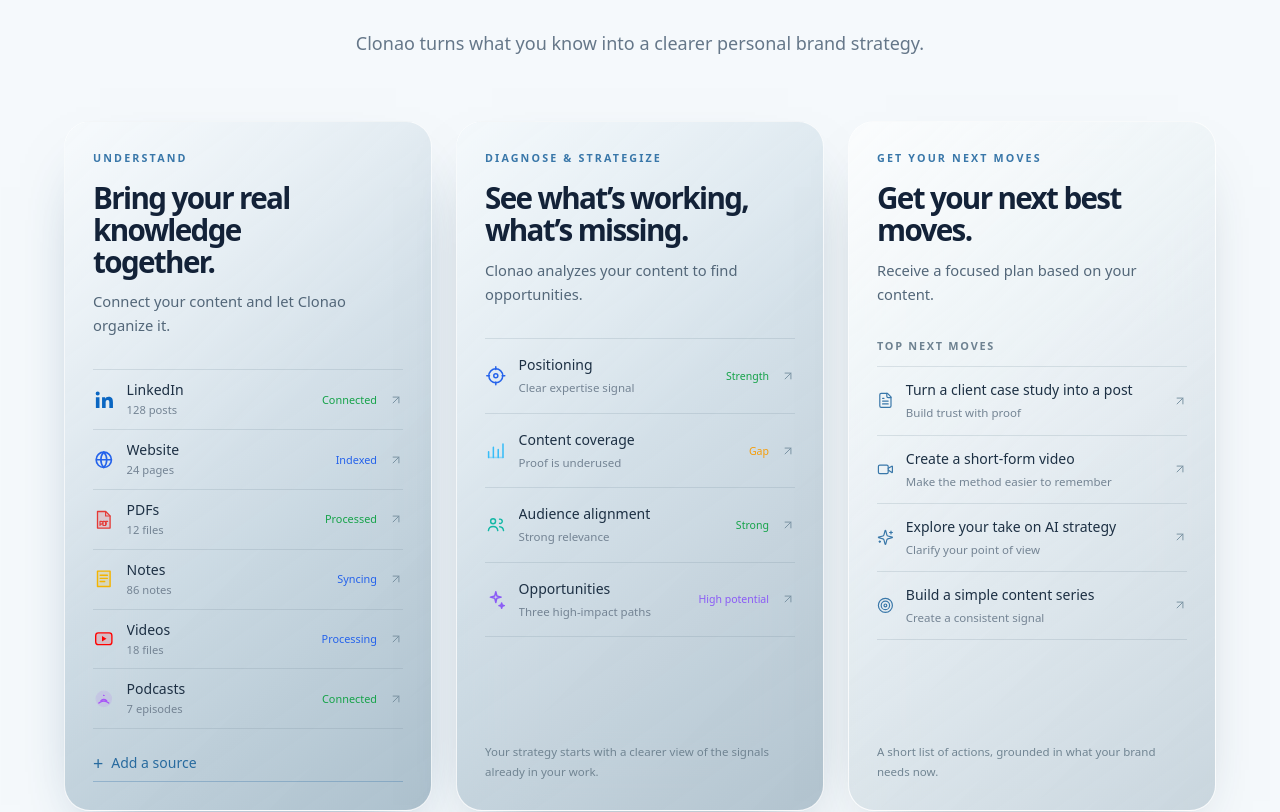
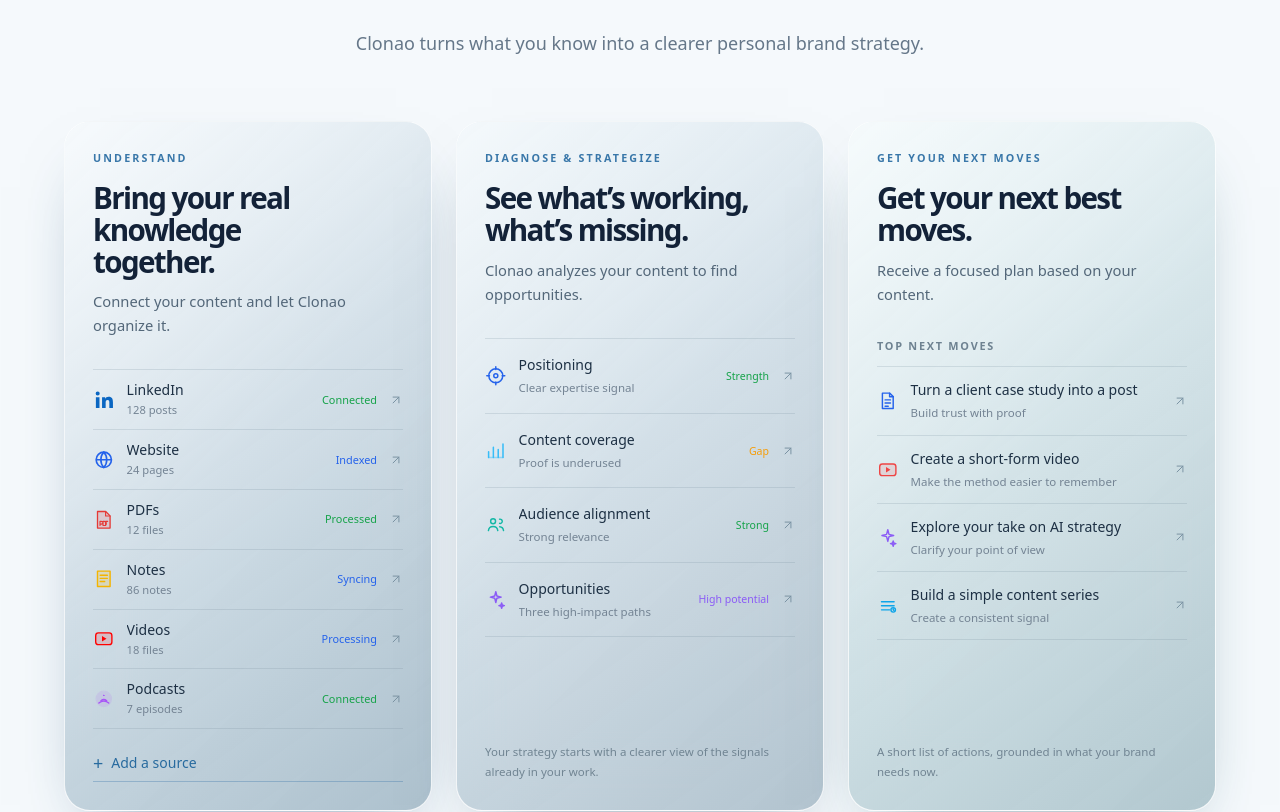
Before and after one commit to veokleo-create07/linkeldn.tool.100k, a Next.js app: page / in a window 1280 px wide. Shown: the part 2913-3725 px from the top of the page. Built offline with nearby package versions, Linux system fonts and the light colour scheme.

Commit message:
refine: add recommendation engine visual treatment

```diff
--- a/src/components/marketing/intelligence-loop.tsx
+++ b/src/components/marketing/intelligence-loop.tsx
@@ -1,10 +1,5 @@
 import {
   ArrowUpRight,
-  FileText,
-  Sparkles,
-  StickyNote,
-  Target,
-  Video,
 } from "lucide-react";
 
 type SourceKind = "linkedin" | "website" | "pdf" | "notes" | "video" | "podcast";
@@ -26,10 +21,10 @@
 ] as const;
 
 const recommendations = [
-  { title: "Turn a client case study into a post", detail: "Build trust with proof", icon: FileText },
-  { title: "Create a short-form video", detail: "Make the method easier to remember", icon: Video },
-  { title: "Explore your take on AI strategy", detail: "Clarify your point of view", icon: Sparkles },
-  { title: "Build a simple content series", detail: "Create a consistent signal", icon: Target },
+  { title: "Turn a client case study into a post", detail: "Build trust with proof", kind: "document", color: "#2563EB" },
+  { title: "Create a short-form video", detail: "Make the method easier to remember", kind: "video", color: "#EF4444" },
+  { title: "Explore your take on AI strategy", detail: "Clarify your point of view", kind: "insight", color: "#8B5CF6" },
+  { title: "Build a simple content series", detail: "Create a consistent signal", kind: "series", color: "#0EA5E9" },
 ] as const;
 
 function CardShell({
@@ -45,12 +40,14 @@
   description: string;
   children: React.ReactNode;
   footer?: React.ReactNode;
-  surface?: "default" | "understand" | "diagnose";
+  surface?: "default" | "understand" | "diagnose" | "recommend";
 }) {
   const surfaceClass = surface === "understand"
     ? "bg-[linear-gradient(145deg,rgba(230,240,247,0.96),rgba(169,190,204,0.86))] shadow-[0_30px_66px_-36px_rgba(20,65,103,0.6)]"
     : surface === "diagnose"
       ? "bg-[linear-gradient(145deg,rgba(224,237,245,0.96),rgba(179,196,208,0.88))] shadow-[0_30px_66px_-36px_rgba(28,67,91,0.58)]"
+      : surface === "recommend"
+        ? "bg-[linear-gradient(145deg,rgba(228,242,246,0.96),rgba(178,201,208,0.87))] shadow-[0_30px_66px_-36px_rgba(21,77,92,0.58)]"
       : "bg-[linear-gradient(145deg,rgba(241,247,250,0.9),rgba(202,215,223,0.72))] shadow-[0_28px_62px_-38px_rgba(30,55,73,0.52)]";
 
   return (
@@ -160,15 +157,35 @@
   );
 }
 
+type RecommendationKind = "document" | "video" | "insight" | "series";
+
+function RecommendationIcon({ kind, color }: { kind: RecommendationKind; color: string }) {
+  const common = { "aria-hidden": true, className: "size-[1.35rem] shrink-0", style: { color } };
+
+  if (kind === "document") {
+    return <svg {...common} viewBox="0 0 24 24" fill="none" stroke="currentColor" strokeWidth="1.6" strokeLinecap="round" strokeLinejoin="round"><path d="M6 3.5h8.25L18 7.25v13.25H6V3.5Z" /><path d="M14 3.5v4h4M9 11h6M9 14.5h6M9 18h3.5" /></svg>;
+  }
+
+  if (kind === "video") {
+    return <svg {...common} viewBox="0 0 24 24" fill="none"><rect x="3" y="5.5" width="18" height="13" rx="3" fill="currentColor" opacity=".13" /><rect x="3" y="5.5" width="18" height="13" rx="3" stroke="currentColor" strokeWidth="1.55" /><path d="m10 9 5 3.05L10 15.1V9Z" fill="currentColor" /></svg>;
+  }
+
+  if (kind === "insight") {
+    return <svg {...common} viewBox="0 0 24 24" fill="none" stroke="currentColor" strokeWidth="1.6" strokeLinecap="round" strokeLinejoin="round"><path d="m12 3 1.35 5.25L18.5 9.5l-5.15 1.25L12 16l-1.35-5.25L5.5 9.5l5.15-1.25L12 3ZM18 15.5l.65 2.35 2.35.65-2.35.65-.65 2.35-.65-2.35-2.35-.65 2.35-.65.65-2.35Z" /></svg>;
+  }
+
+  return <svg {...common} viewBox="0 0 24 24" fill="none" stroke="currentColor" strokeWidth="1.6" strokeLinecap="round" strokeLinejoin="round"><path d="M5 7.5h14M5 12h14M5 16.5h9" /><circle cx="18" cy="16.5" r="2.5" /><path d="M18 15.3v1.2l.8.5" /></svg>;
+}
+
 function RecommendCard() {
   return (
-    <CardShell label="Get your next moves" title="Get your next best moves." description="Receive a focused plan based on your content.">
+    <CardShell surface="recommend" label="Get your next moves" title="Get your next best moves." description="Receive a focused plan based on your content.">
       <div>
         <p className="mb-3 text-[0.68rem] font-semibold uppercase tracking-[0.16em] text-[#6e8291]">Top next moves</p>
         <div className="divide-y divide-[#6f8797]/20 border-y border-[#6f8797]/20">
-          {recommendations.map(({ title, detail, icon: Icon }) => (
+          {recommendations.map(({ title, detail, kind, color }) => (
             <div key={title} className="flex min-h-[4.25rem] items-center gap-3 py-3">
-              <Icon aria-hidden="true" className="size-[1.05rem] shrink-0 text-[#3977a9]" strokeWidth={1.7} />
+              <RecommendationIcon kind={kind} color={color} />
               <div className="min-w-0 flex-1">
                 <p className="text-sm font-medium leading-5 text-[#1d3044]">{title}</p>
                 <p className="mt-1 truncate text-[0.72rem] text-[#748494]">{detail}</p>
```
